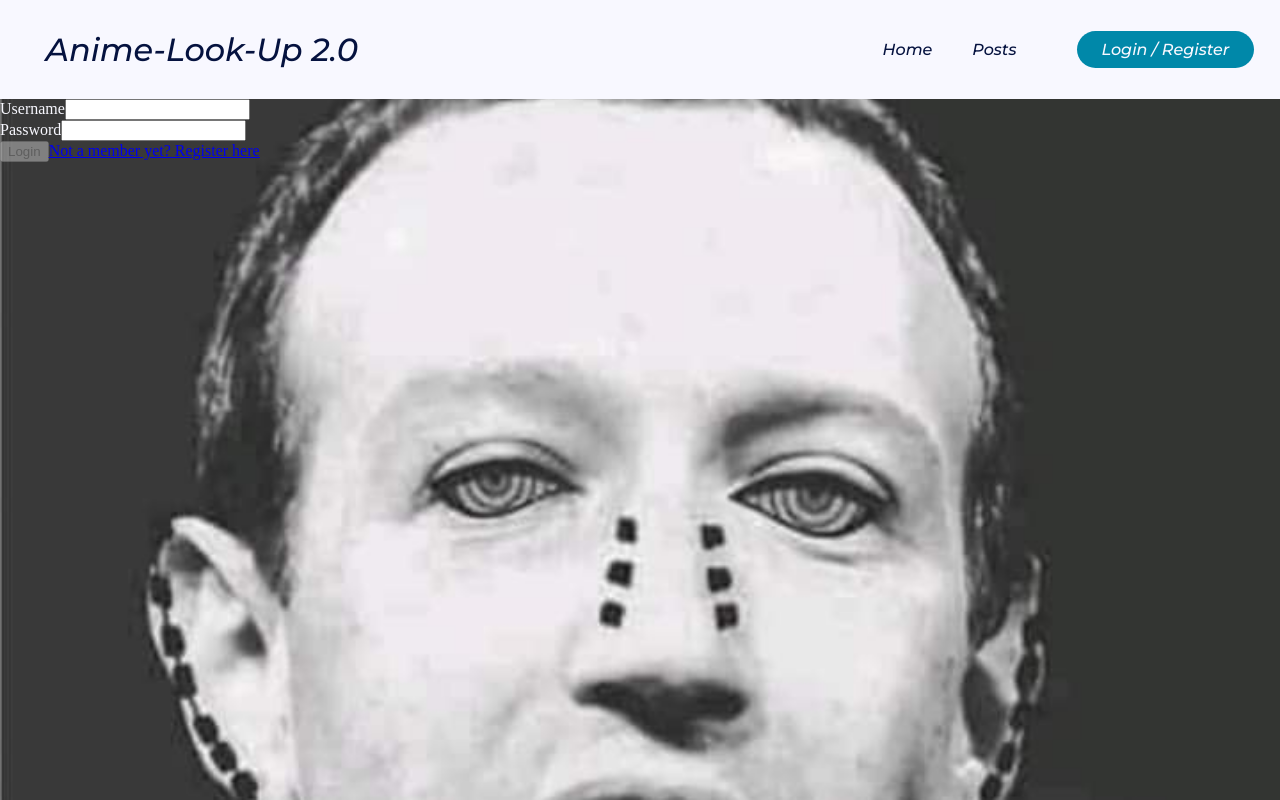
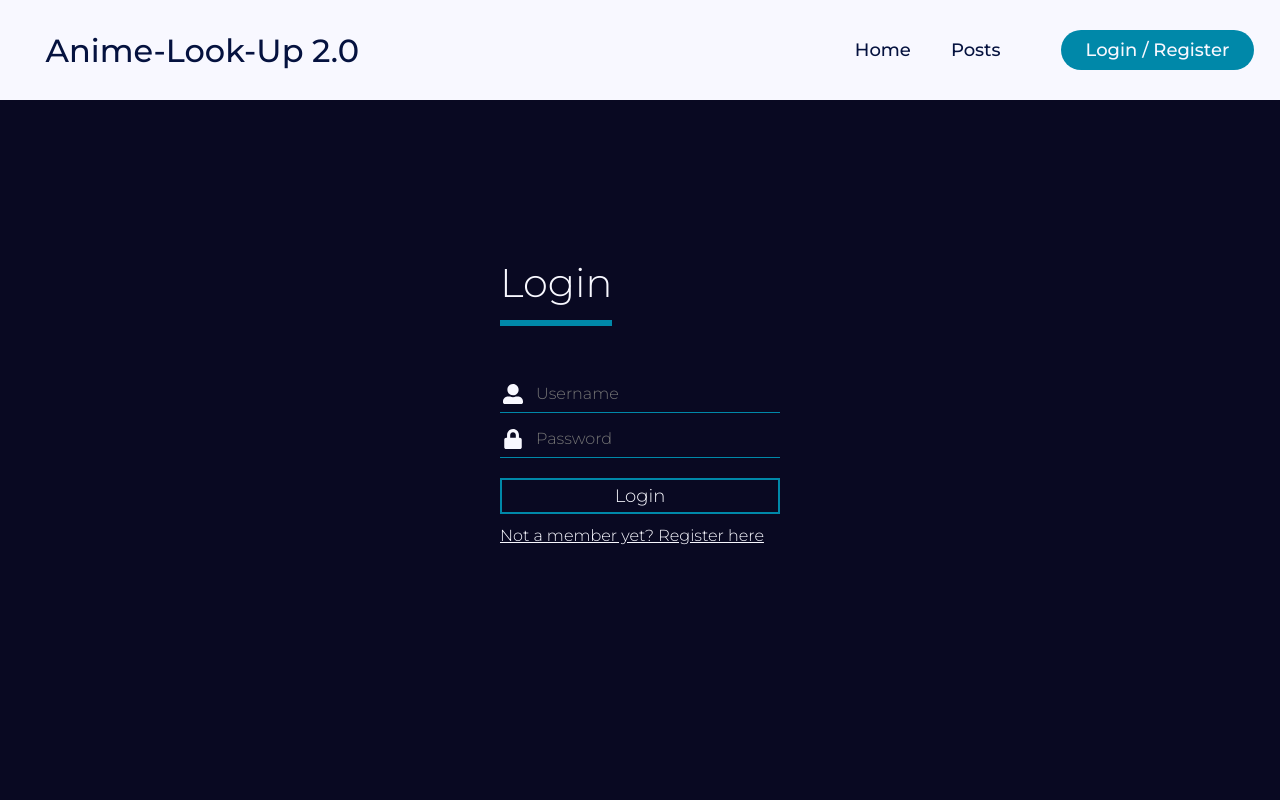
Before and after one commit to kakasnest/Anime-look-up-V2, a React (Create React App) app in the folder frontend/: page /login in a window 1280 px wide. Built offline with nearby package versions, Linux system fonts and the light colour scheme; no server answers.

Commit message:
Frontend updated
- React icons added
- Css updated
- MyPosts logic updated
- MyPosts, Posts dates formatted
- Login, Register finished

```diff
--- a/frontend/package.json
+++ b/frontend/package.json
@@ -10,6 +10,7 @@
     "axios": "^0.21.1",
     "react": "^17.0.2",
     "react-dom": "^17.0.2",
+    "react-icons": "^4.2.0",
     "react-router-dom": "^5.2.0",
     "react-scripts": "4.0.2",
     "web-vitals": "^1.0.1"
--- a/frontend/src/App.css
+++ b/frontend/src/App.css
@@ -1,12 +1,17 @@
-@import url("https://fonts.googleapis.com/css2?family=Montserrat:ital,wght@1,500&display=swap");
+@import url("https://fonts.googleapis.com/css2?family=Montserrat:wght@300;500&display=swap");
+
+* {
+  font-family: "Montserrat", sans-serif;
+  font-weight: 300;
+  margin: 0;
+  padding: 0;
+}
 
 body {
   box-sizing: border-box;
-  margin: 0;
-  padding: 0;
+  min-height: 100vh;
   color: ghostwhite;
-  /*background-color: rgb(9, 9, 34);*/
-  background: url(./images/pain.jpg) no-repeat;
+  background-color: rgb(9, 9, 34);
   background-size: cover;
 }
 
@@ -23,9 +28,8 @@ body {
 }
 
 .Header * {
-  font-family: "Montserrat", sans-serif;
   font-weight: 500;
-  font-size: 16px;
+  font-size: 18px;
   text-decoration: none;
   transition: all 0.3s ease 0s;
   display: inline;
@@ -61,7 +65,7 @@ body {
 .Loading {
   width: 200px;
   height: 200px;
-  border: 16px solid rgb(255, 255, 255);
+  border: 16px solid ghostwhite;
   border-top: 16px solid #0088a9;
   border-radius: 100%;
   animation: spin 1.5s infinite;
@@ -79,4 +83,119 @@ body {
   }
 }
 
-/* <Login />*/
+/* <Login />, <Register /> */
+.LoginBox {
+  width: 280px;
+  position: absolute;
+  top: 50%;
+  left: 50%;
+  transform: translate(-50%, -50%);
+  color: ghostwhite;
+}
+
+.LoginBox h1 {
+  float: left;
+  font-size: 40px;
+  border-bottom: 6px solid #0088a9;
+  margin-bottom: 50px;
+  padding: 13px 0;
+}
+
+.LoginBox button {
+  width: 100%;
+  background: none;
+  border: 2px solid #0088a9;
+  color: ghostwhite;
+  padding: 5px;
+  font-size: 18px;
+  cursor: pointer;
+  margin: 12px 0;
+}
+
+.LoginBox .LoginLink {
+  color: ghostwhite;
+}
+
+.LoginBox .ResponseMessage {
+  padding-top: 10px;
+  color: indianred;
+  text-align: center;
+}
+
+.TextField {
+  width: 100%;
+  overflow: hidden;
+  font-size: 20px;
+  padding: 8px 0;
+  margin: 8px 0;
+  border-bottom: 1px solid #0088a9;
+}
+
+.TextField .UserIcon,
+.PasswordIcon {
+  width: 26px;
+  float: left;
+  text-align: center;
+}
+
+.TextField input {
+  border: none;
+  outline: none;
+  background: none;
+  color: ghostwhite;
+  font-size: 16px;
+  width: 80%;
+  float: left;
+  margin: 0 10px;
+}
+
+.RegComplete {
+  font-weight: 500;
+  width: 280px;
+  position: absolute;
+  top: 50%;
+  left: 52%;
+  transform: translate(-50%, -50%);
+  color: ghostwhite;
+}
+
+/* <Posts />, <MyPosts /> */
+.Posts {
+  height: 100%;
+  width: 100%;
+  padding: 20px;
+  display: flex;
+  flex-wrap: wrap;
+  justify-content: center;
+  align-items: center;
+}
+
+.Post {
+  color: rgb(9, 9, 34);
+  width: calc(33% - 10px);
+  overflow: hidden;
+  border: solid 3px #0088a9;
+  background-color: ghostwhite;
+  border-radius: 6px;
+  margin: 15px 15px;
+  overflow-wrap: break-word;
+}
+
+.Post h2,
+h3,
+h4 {
+  padding-top: 10px;
+}
+
+.Post h1 {
+  font-weight: 500;
+}
+
+/* Others */
+
+.TitleContainer {
+  position: absolute;
+  left: 43%;
+  margin-bottom: 30px;
+  font-weight: 500;
+}
--- a/frontend/src/views/components/Post.js
+++ b/frontend/src/views/components/Post.js
@@ -1,12 +1,20 @@
 import React from "react";
 
 const Post = ({ post }) => {
+  const options = { month: "long" };
+  const date = new Date(post.createdAt);
+  const year = date.getFullYear();
+  const month = new Intl.DateTimeFormat("hu-HU", options).format(
+    date.getMonth()
+  );
+  const day = date.getDate();
+
   return (
-    <div>
-      <div>{post.createdBy.username}</div>
-      <div>{post.title}</div>
-      <div>{post.createdAt}</div>
-      <div>{post.content}</div>
+    <div className="Post">
+      <h1>{post.title}</h1>
+      <h2>{post.createdBy.username}</h2>
+      <h3>{post.content}</h3>
+      <h4>{`${year}. ${month} ${day}`}</h4>
     </div>
   );
 };
--- a/frontend/src/views/components/UserPost.js
+++ b/frontend/src/views/components/UserPost.js
@@ -1,13 +1,27 @@
 import React from "react";
+import { FaEdit, FaTrashAlt } from "react-icons/fa";
 
 const UserPost = ({ post, handleEdit, handleDelete }) => {
+  const options = { month: "long" };
+  const date = new Date(post.createdAt);
+  const year = date.getFullYear();
+  const month = new Intl.DateTimeFormat("hu-HU", options).format(
+    date.getMonth()
+  );
+  const day = date.getDate();
+
   return (
-    <div>
-      <div>{post.title}</div>
-      <div>{post.createdAt}</div>
-      <div>{post.content}</div>
-      <button onClick={handleDelete}>delete</button>
-      <button onClick={handleEdit}>edit</button>
+    <div className="Post">
+      <h1>{post.title}</h1>
+      <h2>{post.createdBy.username}</h2>
+      <h3>{post.content}</h3>
+      <h4>{`${year}. ${month} ${day}`}</h4>
+      <button onClick={handleDelete}>
+        <FaTrashAlt />
+      </button>
+      <button onClick={handleEdit}>
+        <FaEdit />
+      </button>
     </div>
   );
 };
--- a/frontend/src/views/private/MyPosts.js
+++ b/frontend/src/views/private/MyPosts.js
@@ -58,6 +58,7 @@ const MyPosts = () => {
       const {
         data: { deletedPost },
       } = await axios.delete(deletePostURL + `/${id}`);
+      getUserPosts();
     } catch (err) {
       console.log(err.message);
     }
@@ -70,6 +71,7 @@ const MyPosts = () => {
         data: { created },
       } = await axios.post(createPostURL, post);
       cancelEdit();
+      getUserPosts();
     } catch (err) {
       console.log(err.message);
     }
@@ -82,6 +84,7 @@ const MyPosts = () => {
         data: { editedPost },
       } = await axios.put(putPostURL + `/${id}`, post);
       cancelEdit();
+      getUserPosts();
     } catch (err) {
       console.log(err.message);
     }
@@ -89,7 +92,6 @@ const MyPosts = () => {
 
   return (
     <div>
-      hello<div>from my posts</div>
       <form onSubmit={id === "" ? handlePost : handleEditedPost}>
         <input
           type="text"
@@ -110,8 +112,8 @@ const MyPosts = () => {
         {id === "" ? "" : <button onClick={cancelEdit}>Stop editing</button>}
       </form>
       <div>
-        These are my posts
-        <div>
+        <h1 className="TitleContainer">My posts</h1>
+        <div className="Posts">
           {posts
             .sort((a, b) => Date.parse(b.createdAt) - Date.parse(a.createdAt))
             .map((post) => (
--- a/frontend/src/views/public/Login.js
+++ b/frontend/src/views/public/Login.js
@@ -1,6 +1,7 @@
 import React, { useState } from "react";
 import { NavLink } from "react-router-dom";
 import axios from "axios";
+import { FaUserAlt, FaLock } from "react-icons/fa";
 
 import useUser from "../../hooks/useUser.js";
 import { loginURL } from "../../request_constants/public.js";
@@ -47,21 +48,32 @@ const Login = () => {
   };
 
   return (
-    <div>
-      <form onSubmit={handleSubmit}>
-        <div>
-          <label>Username</label>
-          <input type="text" maxLength={20} onChange={handleUsername} />
-        </div>
-        <div>
-          <label>Password</label>
-          <input type="password" maxLength={20} onChange={handlePassword} />
-        </div>
-        <button disabled={username === "" || password === ""}>Login</button>
-        <NavLink to="/register">Not a member yet? Register here</NavLink>
-        {responseMessage}
-      </form>
-    </div>
+    <form onSubmit={handleSubmit} className="LoginBox">
+      <h1>Login</h1>
+      <div className="TextField">
+        <FaUserAlt className="UserIcon" />
+        <input
+          type="text"
+          maxLength={20}
+          onChange={handleUsername}
+          placeholder="Username"
+        />
+      </div>
+      <div className="TextField">
+        <FaLock className="PasswordIcon" />
+        <input
+          type="password"
+          maxLength={20}
+          onChange={handlePassword}
+          placeholder="Password"
+        />
+      </div>
+      <button disabled={username === "" || password === ""}>Login</button>
+      <NavLink to="/register" className="LoginLink">
+        Not a member yet? Register here
+      </NavLink>
+      <div className="ResponseMessage">{responseMessage}</div>
+    </form>
   );
 };
 
--- a/frontend/src/views/public/Posts.js
+++ b/frontend/src/views/public/Posts.js
@@ -22,8 +22,8 @@ const Posts = () => {
 
   return (
     <div>
-      Hello
-      <div>
+      <h1 className="TitleContainer">Posts</h1>
+      <div className="Posts">
         {posts
           .sort((a, b) => Date.parse(b.createdAt) - Date.parse(a.createdAt))
           .map((post) => (
--- a/frontend/src/views/public/Register.js
+++ b/frontend/src/views/public/Register.js
@@ -1,6 +1,7 @@
 import React, { useState } from "react";
 import { NavLink } from "react-router-dom";
 import axios from "axios";
+import { FaUserAlt, FaLock } from "react-icons/fa";
 
 import { registerURL } from "../../request_constants/public.js";
 import {
@@ -40,32 +41,37 @@ const Register = () => {
   };
 
   if (responseMessage === successfulRegisterMessage) {
-    return <div>Registration complete</div>;
+    return <div className="RegComplete">Registration complete</div>;
   }
 
   return (
-    <form onSubmit={handleSubmit}>
-      <div>
-        <label>Username</label>
+    <form onSubmit={handleSubmit} className="LoginBox">
+      <h1>Register</h1>
+      <div className="TextField">
+        <FaUserAlt className="UserIcon" />
         <input
           type="text"
           maxLength={20}
           minLength={6}
           onChange={handleUsername}
+          placeholder="Username"
         />
       </div>
-      <div>
-        <label>Password</label>
+      <div className="TextField">
+        <FaLock className="PasswordIcon" />
         <input
           type="password"
           maxLength={20}
           minLength={6}
           onChange={handlePassword}
+          placeholder="Password"
         />
       </div>
       <button disabled={username === "" || password === ""}>Register</button>
-      <NavLink to="/login">A member already? Login here</NavLink>
-      {responseMessage}
+      <NavLink to="/login" className="LoginLink">
+        A member already? Login here
+      </NavLink>
+      <div className="ResponseMessage">{responseMessage}</div>
     </form>
   );
 };
```
Also changed, not shown: frontend/src/images/pain.jpg (deleted), 1 other file (tests, documents, lock files or other folders).
